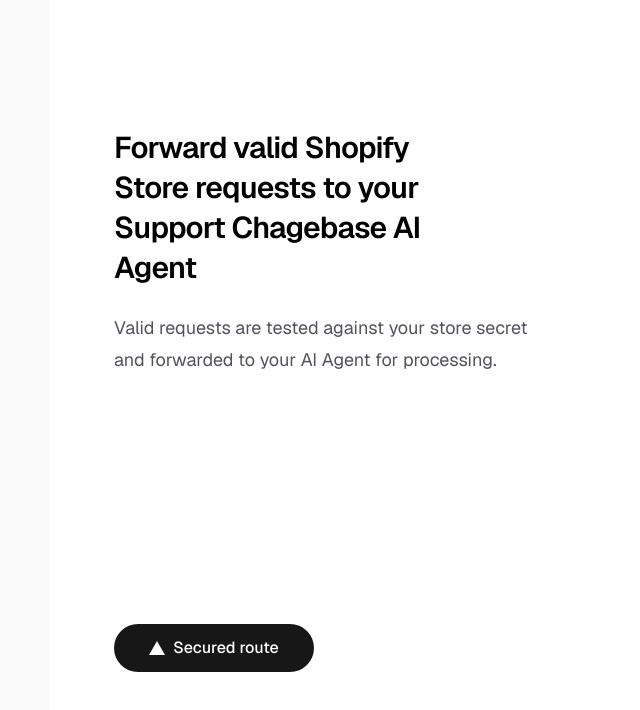
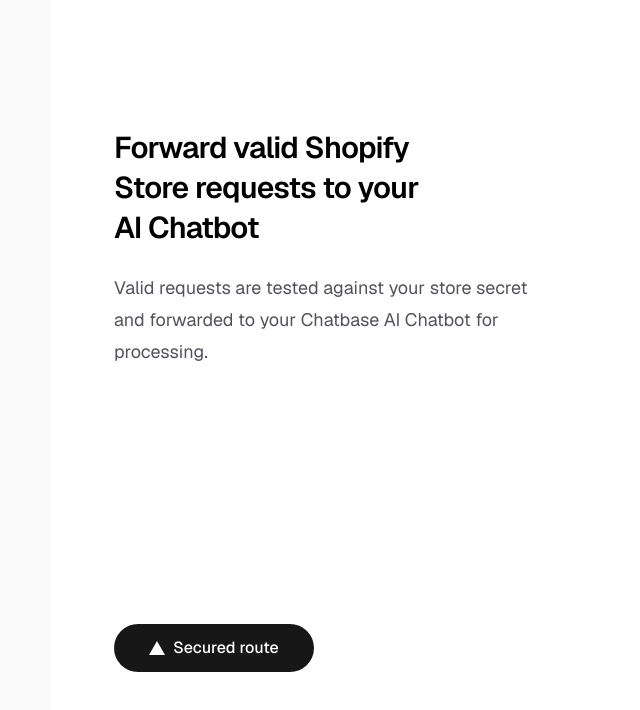
Before and after one commit to battistini01/nextjs-chatbase-proxy, a Next.js app: page / in a window 1280 px wide. Shown: the top 710 px of the page, without its empty margins (206-846 px from the left). Built offline with nearby package versions, Linux system fonts and the light colour scheme.

Commit message:
chore: update page.tsx

```diff
--- a/app/page.tsx
+++ b/app/page.tsx
@@ -14,11 +14,11 @@
         />*/}
         <div className="flex flex-col items-center gap-6 text-center sm:items-start sm:text-left">
           <h1 className="max-w-xs text-3xl font-semibold leading-10 tracking-tight text-black dark:text-zinc-50">
-            Forward valid Shopify Store requests to your Support Chagebase AI Agent
+            Forward valid Shopify Store requests to your AI Chatbot
           </h1>
           <p className="max-w-md text-lg leading-8 text-zinc-600 dark:text-zinc-400">
             Valid requests are tested against your store secret and forwarded to
-            your AI Agent for processing.
+            your Chatbase AI Chatbot for processing.
           </p>
         </div>
         <div className="flex flex-col gap-1 text-base font-medium sm:flex-row">
```
